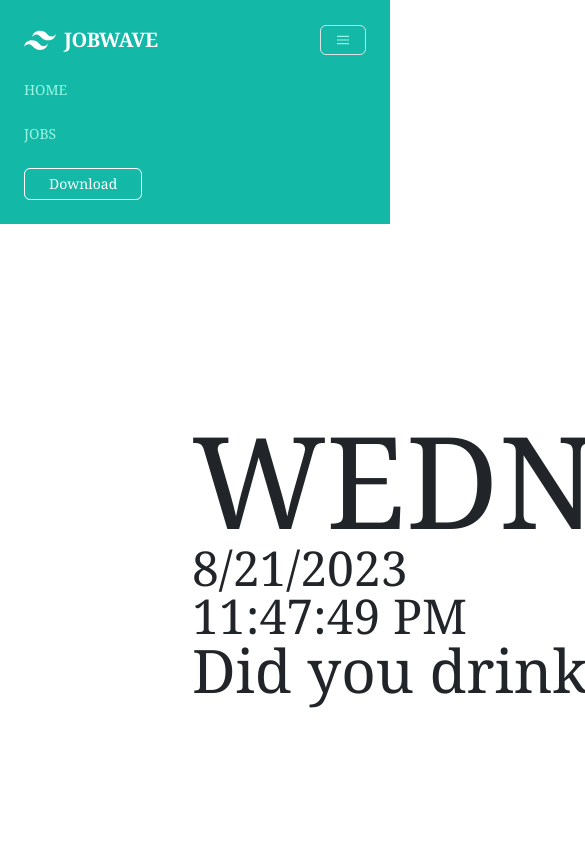
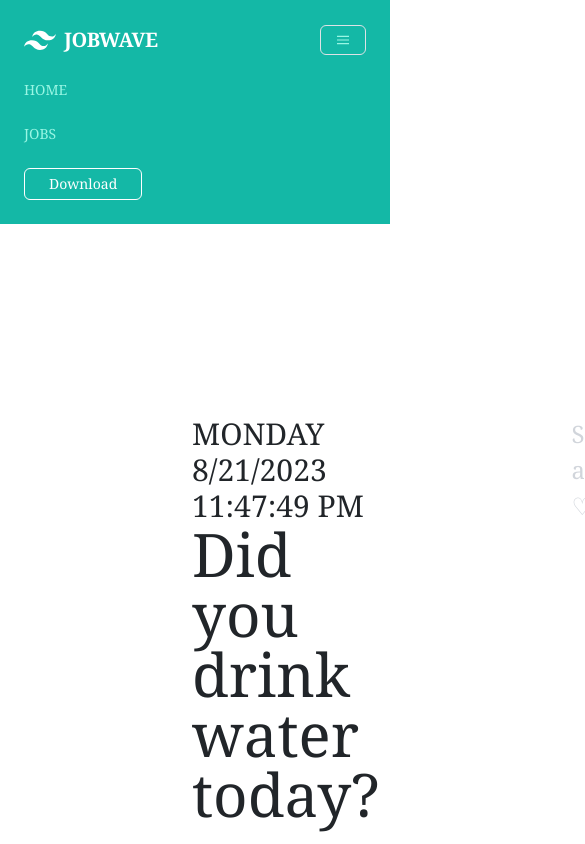
Before and after one commit to gnieb/jobsurge, a React (Create React App) app in the folder client/: page / in a window 390 px wide. Shown: the top 844 px of the page, 585 px wide, since content can reach past the window. Built offline with nearby package versions, Linux system fonts and the light colour scheme; no server answers.

Commit message:
get dynamic day of the week

```diff
--- a/client/src/Time.js
+++ b/client/src/Time.js
@@ -8,12 +8,13 @@ export default function Time(){
             clearInterval(timer)
         }
     })
+    const days = ["Sunday", "Monday", "Tuesday", "Wednesday", "Thursday", "Friday", "Saturday"]
+    const weekDay = days[(date.getDay())]
     return(
         <div>
-            <div className="text-9xl">WEDNESDAY</div>
-            <div className="text-5xl">{date.toLocaleDateString()}</div>
-            <div className="text-5xl">{date.toLocaleTimeString()}</div>
-
+            <div className="text-3xl lg:text-[180px]">{weekDay.toUpperCase()}</div>
+            <div className="text-3xl sm:text-5xl">{date.toLocaleDateString()}</div>
+            <div className="text-3xl sm:text-5xl">{date.toLocaleTimeString()}</div>
         </div>
     )
 }
```
